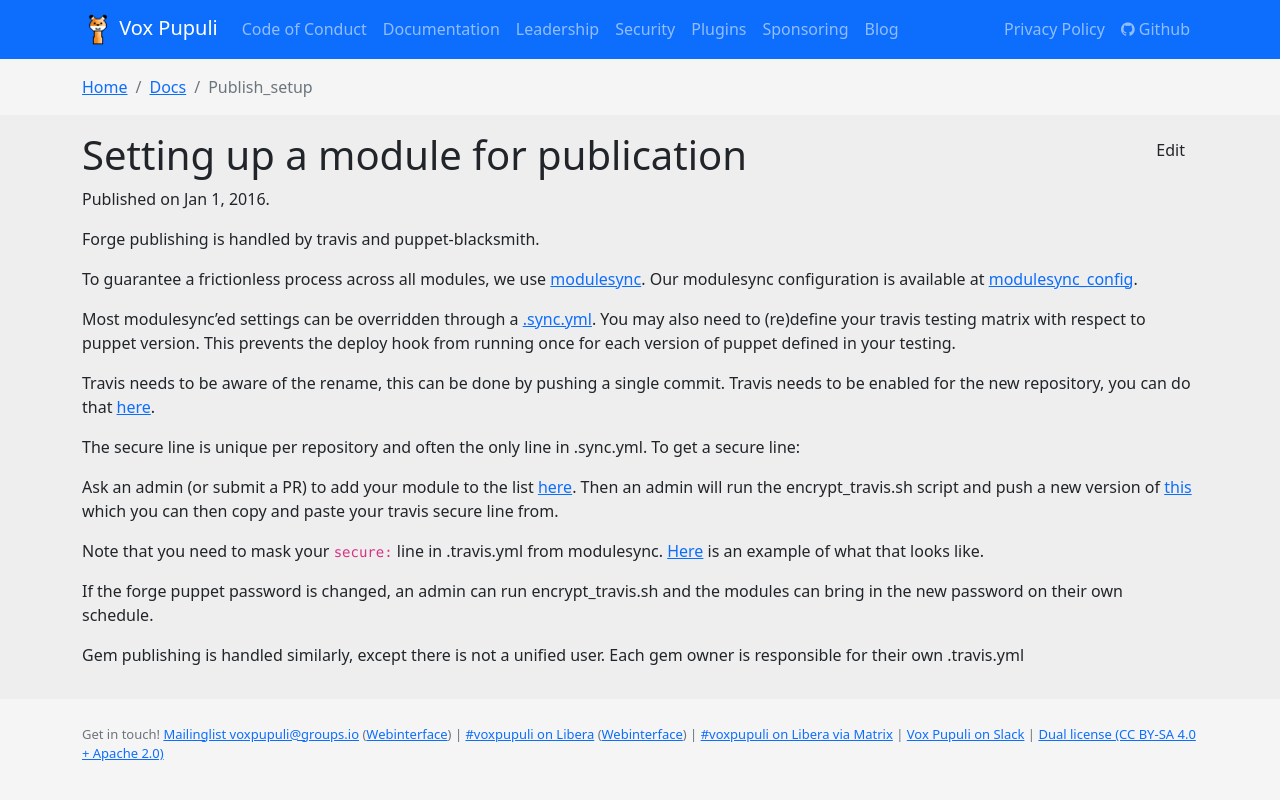
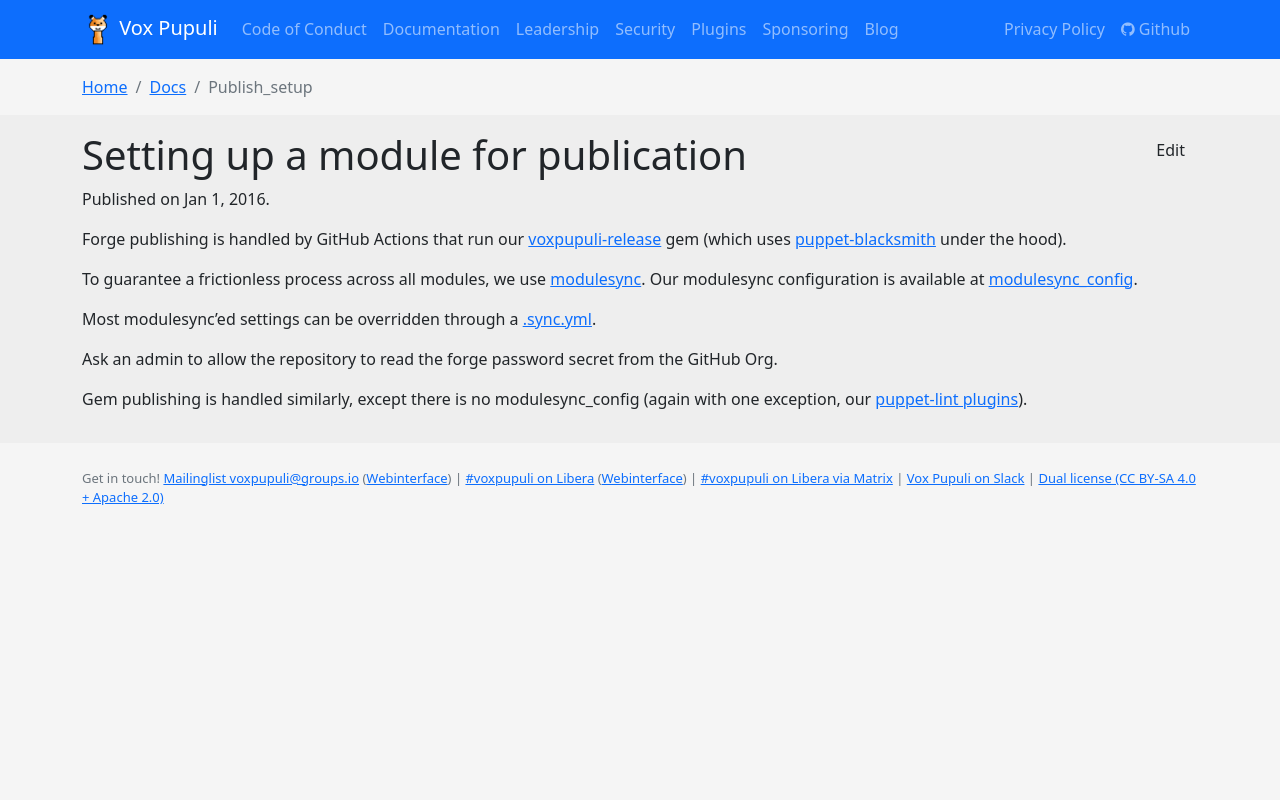
Before and after one commit to voxpupuli/voxpupuli.github.io, a Jekyll site: the page built from _docs/publish_setup.md, in a window 1280 px wide. Shown: the top 800 px of the page. Built offline with Jekyll 4.4.1, drawn with Linux system fonts in a browser that asks for light colours; nearby versions of some CDN libraries.

Commit message:
Rewrite module publishing docs

```diff
--- a/_docs/publish_setup.md
+++ b/_docs/publish_setup.md
@@ -5,23 +5,18 @@ date: 2016-01-01
 summary: Setting up your module for automatic Forge publication.
 ---
 
-Forge publishing is handled by travis and puppet-blacksmith.
+Forge publishing is handled by GitHub Actions that run our [voxpupuli-release][vr] gem (which uses [puppet-blacksmith][bs] under the hood).
 
 To guarantee a frictionless process across all modules, we use [modulesync][ms]. Our modulesync configuration is available at [modulesync_config][ms_docs].
 
-Most modulesync'ed settings can be overridden through a [.sync.yml](https://github.com/voxpupuli/puppet-extlib/blob/master/.sync.yml). You may also need to (re)define your travis testing matrix with respect to puppet version. This prevents the deploy hook from running once for each version of puppet defined in your testing.
+Most modulesync'ed settings can be overridden through a [.sync.yml](https://github.com/voxpupuli/puppet-extlib/blob/master/.sync.yml).
 
-Travis needs to be aware of the rename, this can be done by pushing a single commit. Travis needs to be enabled for the new repository, you can do that [here](https://travis-ci.org/profile/voxpupuli).
+Ask an admin to allow the repository to read the forge password secret from the GitHub Org.
 
-The secure line is unique per repository and often the only line in .sync.yml. To get a secure line:
-
-Ask an admin (or submit a PR) to add your module to the list [here](https://github.com/voxpupuli/plumbing/blob/master/share/modules). Then an admin will run the encrypt_travis.sh script and push a new version of [this](https://github.com/voxpupuli/plumbing/blob/master/share/travis_secrets) which you can then copy and paste your travis secure line from.
-
-Note that you need to mask your ``secure:`` line in .travis.yml from modulesync. [Here](https://github.com/voxpupuli/puppet-iis/blob/f570fa84b761b0d0e0e1238abb355db47040651f/.sync.yml#L1-L3) is an example of what that looks like.
-
-If the forge puppet password is changed, an admin can run encrypt_travis.sh and the modules can bring in the new password on their own schedule.
-
-Gem publishing is handled similarly, except there is not a unified user. Each gem owner is responsible for their own .travis.yml
+Gem publishing is handled similarly, except there is no modulesync_config (again with one exception, our [puppet-lint plugins][pl]).
 
 [ms]: https://github.com/voxpupuli/modulesync#modulesync
 [ms_docs]: https://github.com/voxpupuli/modulesync_config#modulesync-configs
+[bs]: https://github.com/voxpupuli/puppet-blacksmith?tab=readme-ov-file#puppet-blacksmith
+[vr]: https://github.com/voxpupuli/voxpupuli-release?tab=readme-ov-file#vox-pupuli-release-gem
+[pl]: https://github.com/voxpupuli/puppet-lint_modulesync_configs?tab=readme-ov-file#puppet-lint-modulesync-configs
```
